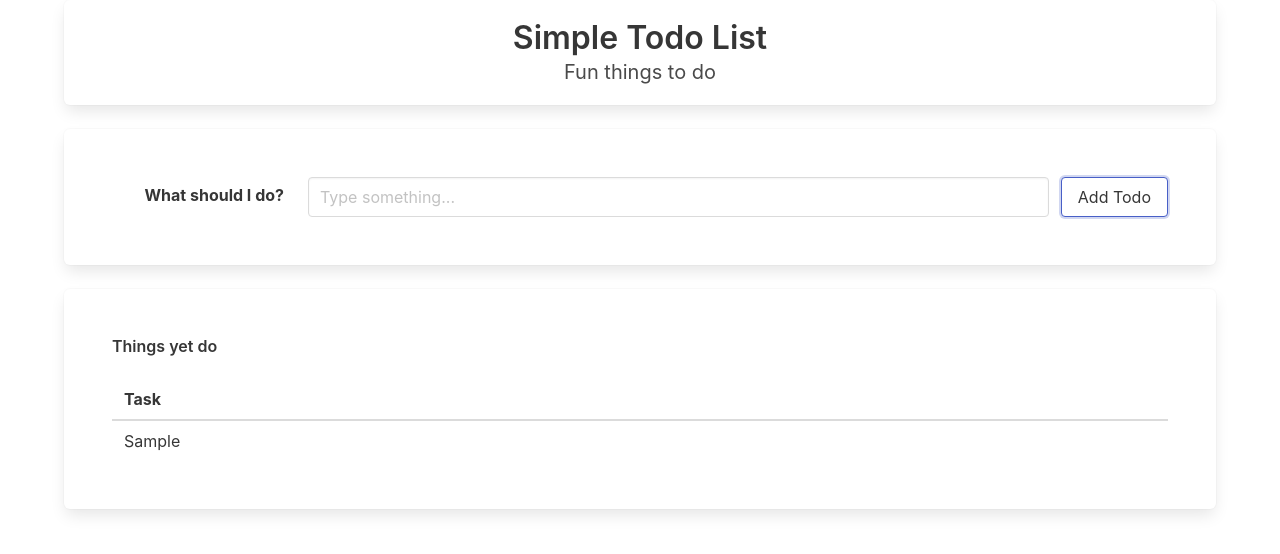
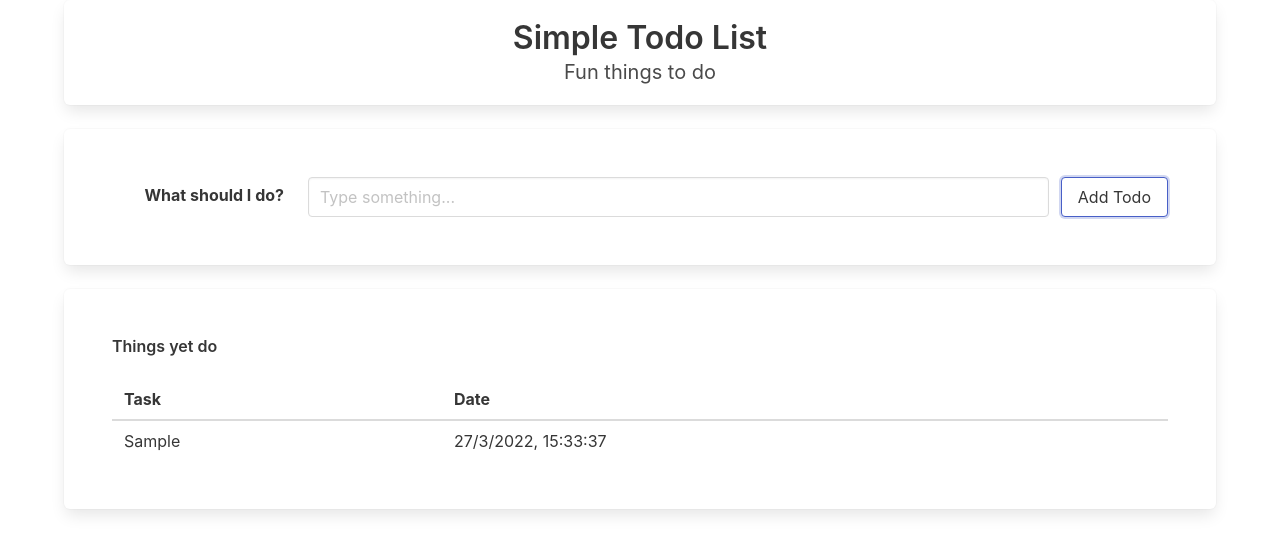
Before and after one commit to wit-hdip-comp-sci-2021/todo-svelte, a Svelte app: page / in a window 1280 px wide. Both pictures are taken after typing "Sample" into the empty fields and a click on the button "Add Todo". Shown: the top 554 px of the page. Built offline with nearby package versions, Linux system fonts and the light colour scheme.

Commit message:
include date

```diff
--- a/src/App.svelte
+++ b/src/App.svelte
@@ -3,8 +3,11 @@
   let todoItems = [];
 
   function addTodo() {
-    console.log(todoText)
-    todoItems.push(todoText);
+    const todo = {
+      text: todoText,
+      date: new Date().toLocaleString("en-IE"),
+    };
+    todoItems.push(todo);
     todoItems = [...todoItems];
     todoText = "";
   }
@@ -35,11 +38,13 @@
     <table class="table is-fullwidth">
       <thead>
         <th>Task</th>
+        <th>Date</th>
       </thead>
       <tbody>
         {#each todoItems as todo}
           <tr>
-            <td> {todo} </td>
+            <td> {todo.text} </td>
+            <td> {todo.date} </td>
           </tr>
         {/each}
       </tbody>
```
